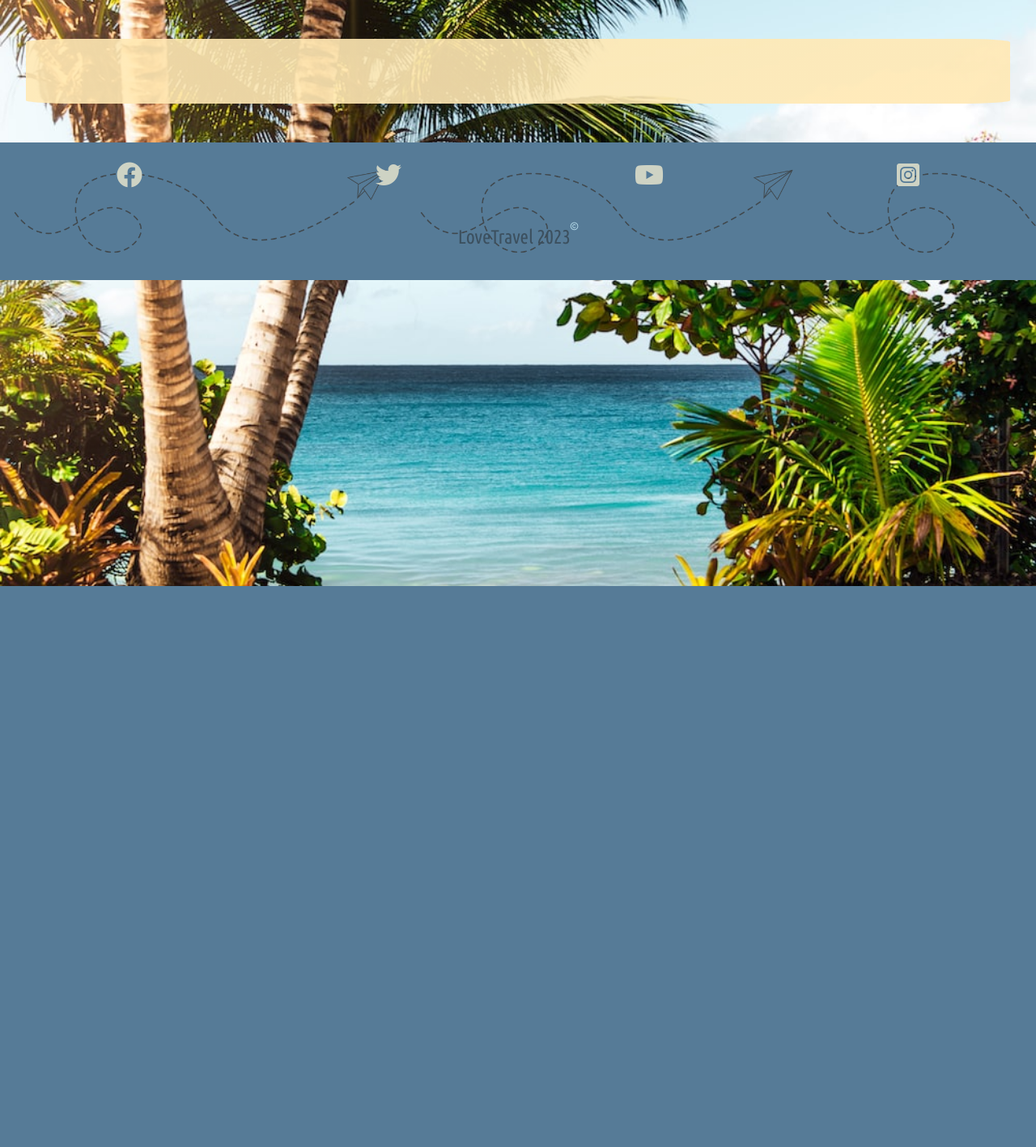
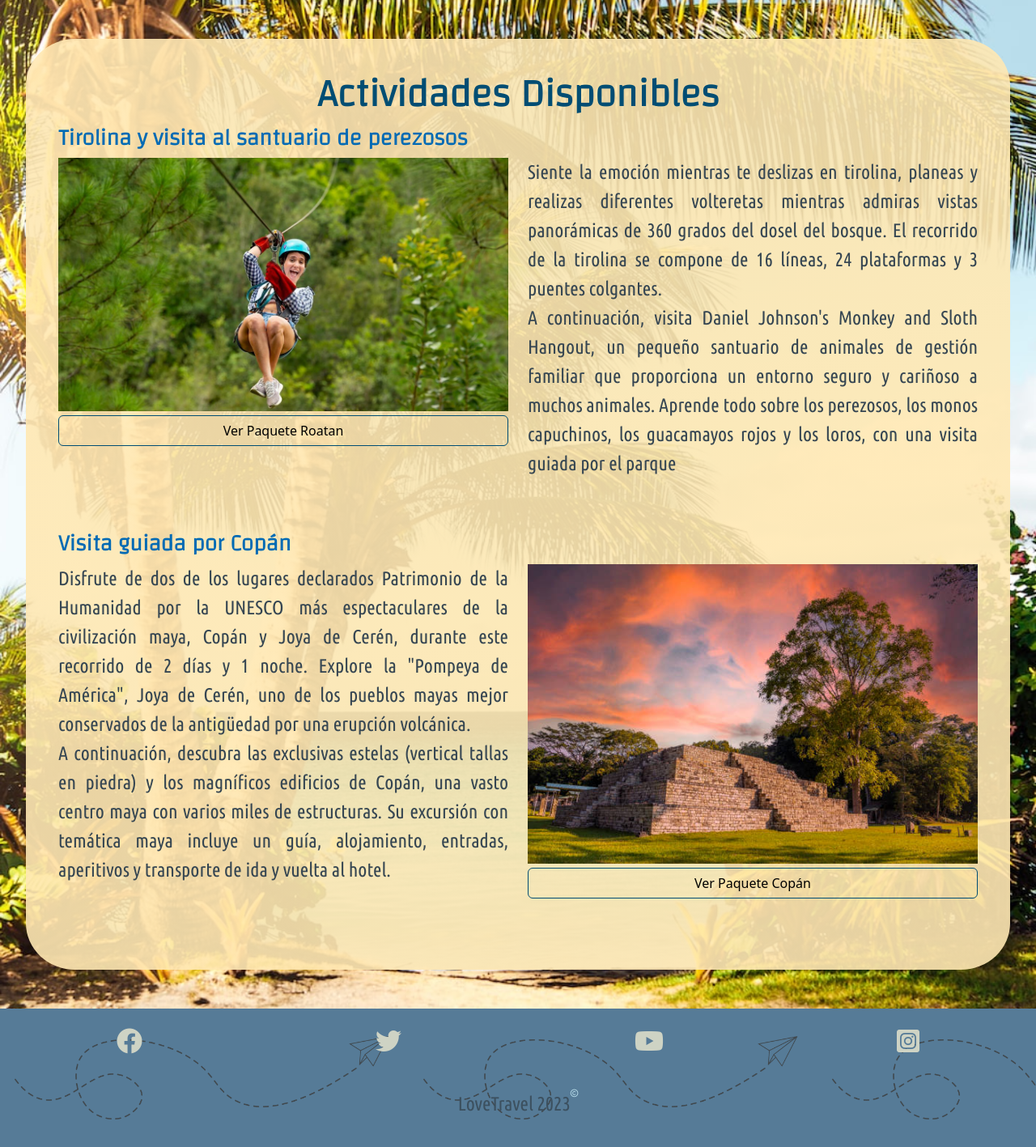
Before and after one commit to DaisyLagos/Proyecto-Agencia-Viajes, a PHP site: page /actividades.html in a window 1280 px wide. Shown: the part 76-1493 px from the top of the page at 81% size. Before the commit the page ends 800 px from the top, so only its background shows below. Run offline with PHP 8.4, Linux system fonts and the light colour scheme; some libraries are stand-ins or nearby versions.

Commit message:
pagina de actividades
primera parte

```diff
--- a/actividades.html
+++ b/actividades.html
@@ -1,5 +1,6 @@
 <!DOCTYPE html>
 <html lang="es">
+
 <head>
   <meta charset="UTF-8">
   <meta http-equiv="X-UA-Compatible" content="IE=edge">
@@ -7,13 +8,17 @@
   <!-- FavIcon -->
   <link rel="icon" type="imagen /x-icon" href="img/001-avion.png">
   <!-- Font Awesome -->
-    <link rel="stylesheet" href="https://cdnjs.cloudflare.com/ajax/libs/font-awesome/6.3.0/css/all.min.css" integrity="sha512-SzlrxWUlpfuzQ+pcUCosxcglQRNAq/DZjVsC0lE40xsADsfeQoEypE+enwcOiGjk/bSuGGKHEyjSoQ1zVisanQ==" crossorigin="anonymous" referrerpolicy="no-referrer" />
+  <link rel="stylesheet" href="https://cdnjs.cloudflare.com/ajax/libs/font-awesome/6.3.0/css/all.min.css"
+    integrity="sha512-SzlrxWUlpfuzQ+pcUCosxcglQRNAq/DZjVsC0lE40xsADsfeQoEypE+enwcOiGjk/bSuGGKHEyjSoQ1zVisanQ=="
+    crossorigin="anonymous" referrerpolicy="no-referrer" />
   <!-- Bootstrap -->
-    <link href="https://cdn.jsdelivr.net/npm/bootstrap@5.3.0-alpha1/dist/css/bootstrap.min.css" rel="stylesheet" integrity="sha384-GLhlTQ8iRABdZLl6O3oVMWSktQOp6b7In1Zl3/Jr59b6EGGoI1aFkw7cmDA6j6gD" crossorigin="anonymous">
+  <link href="https://cdn.jsdelivr.net/npm/bootstrap@5.3.0-alpha1/dist/css/bootstrap.min.css" rel="stylesheet"
+    integrity="sha384-GLhlTQ8iRABdZLl6O3oVMWSktQOp6b7In1Zl3/Jr59b6EGGoI1aFkw7cmDA6j6gD" crossorigin="anonymous">
   <!-- Google Fonts -->
   <link rel="preconnect" href="https://fonts.googleapis.com">
   <link rel="preconnect" href="https://fonts.gstatic.com" crossorigin>
-    <link href="https://fonts.googleapis.com/css2?family=Changa:wght@200&family=Ubuntu+Condensed&display=swap" rel="stylesheet">
+  <link href="https://fonts.googleapis.com/css2?family=Changa:wght@200&family=Ubuntu+Condensed&display=swap"
+    rel="stylesheet">
   <!-- FONT-FAMILY
     font-family: 'Changa', sans-serif; -- Esta es para títulos --
     font-family: 'Ubuntu Condensed', sans-serif; -- Esta es para texto normal -- -->
@@ -22,12 +27,14 @@
   <title>Actividades | Love Travel</title>
 </head>
 <!-- al navbar, está dentro de un container-fluid (Cuidado al colocar CSS) -->
+
 <body>
   <!-- INICIO NAVBAR -->
   <nav class="navbar navbar-expand-lg bg-body-tertiary">
     <div class="container-fluid">
       <a class="navbar-brand" href="index.html"> <img src="img/logo.png" alt="Logotipo" height="50rem"></a>
-          <button class="navbar-toggler" type="button" data-bs-toggle="collapse" data-bs-target="#navbarNav" aria-controls="navbarNav" aria-expanded="false" aria-label="Toggle navigation">
+      <button class="navbar-toggler" type="button" data-bs-toggle="collapse" data-bs-target="#navbarNav"
+        aria-controls="navbarNav" aria-expanded="false" aria-label="Toggle navigation">
         <span class="navbar-toggler-icon"></span>
       </button>
       <div class="collapse navbar-collapse" id="navbarNav">
@@ -51,6 +58,57 @@
   <!-- FIN NAVBAR -->
   <div class="contenedor-contenido">
     <!-- EMPEZAR EL CONTENIDO DE LA PÁGIANA AQUI -->
+    <h1 class="titulo-Actividad">Actividades Disponibles</h1>
+    <!--Actividad de Tirolina y visita a santuario de perezosos- Roatan-->
+    <section class="contenedor-actividad1">
+      <h3 class="nom-actividad">Tirolina y visita al santuario de perezosos</h3>
+      <div class="row">
+        <div class="col-md-5 col-sm-12 col-lg-6 col-xl-6">
+          <div class="imagenActividad">
+            <img src="./img/imgAct1.jpg" class="img-fluid" alt="Tirolina">
+            <a class="btn btn-outline-light" href="#" role="button">Ver Paquete Roatan</a>
+          </div>
+        </div>
+        <div class="col-md-7 col-sm-12 col-lg-6 col-lg-6">
+          <div class="contenidoAct">
+            <p>Siente la emoción mientras te deslizas en tirolina, planeas y realizas diferentes volteretas
+              mientras admiras vistas panorámicas de 360 grados del dosel del bosque. El recorrido de la
+              tirolina se compone de 16 líneas, 24 plataformas y 3 puentes colgantes.<br>
+              A continuación, visita Daniel Johnson's Monkey and Sloth Hangout, un pequeño santuario de
+              animales de gestión familiar que proporciona un entorno seguro y cariñoso a muchos animales.
+              Aprende todo sobre los perezosos, los monos capuchinos, los guacamayos rojos y los loros, con
+              una visita
+              guiada por el parque</p>
+          </div>
+        </div>
+      </div>
+    </section>
+    <br><br>
+      <!--Actividad de visita a Ruinas de Copan-->
+      <section class="contenedor-actividad2">
+        <h3 class="nom-actividad">Visita guiada por Copán</h3>
+        <div class="row">
+            <div class="col-md-7 col-sm-12 col-lg-6 col-lg-6">
+              <div class="contenidoAct">
+                <p>Disfrute de dos de los lugares declarados Patrimonio de la Humanidad por la UNESCO más
+                    espectaculares de la civilización maya, Copán y Joya de Cerén, durante este recorrido de 2 días
+                    y 1 noche. Explore la "Pompeya de América", Joya de Cerén, uno de los pueblos mayas mejor
+                    conservados de la antigüedad por una erupción volcánica.<br>A continuación, descubra las exclusivas
+                    estelas (vertical tallas en piedra) y los magníficos edificios de Copán, una vasto centro maya
+                    con varios miles de estructuras. Su excursión con temática maya incluye un guía, alojamiento,
+                    entradas, aperitivos y transporte de ida y vuelta al hotel.</p></div>
+            </div>
+            <div class="col-md-5 col-sm-12 col-lg-6 col-xl-6">
+              <div class="imagenActividad">
+                <img src="./img/imgAct2.jpg" class="img-fluid" alt="Ruinas de Copan">
+                <a class="btn btn-outline-light" href="#" role="button">Ver Paquete Copán</a>
+              </div>
+            </div>
+        </div>
+    </section>
+    <br><br>
+
+  </div>
 
   <!-- TERMINAR EL CONTENIDO DE LA PÁGIANA AQUI -->
   </div>
@@ -72,4 +130,5 @@
   </div>
 </footer>
 <!-- FIN FOOTER -->
+
 </html>
--- a/css/styles.css
+++ b/css/styles.css
@@ -74,6 +74,31 @@ p{
     font-family: 'Ubuntu Condensed', sans-serif;
 }
 
+/*Contenido Actividades*/
+.imagenActividad{
+    display: flex;
+    flex-direction: column;
+    flex-wrap: wrap;
+    align-content: space-between;
+
+}
+.contenidoAct p{
+    text-align: justify;
+}
+
+.imagenActividad .btn-outline-light{
+    --bs-btn-border-color: #004D73;
+    --bs-btn-color: var(--bs-black);
+}
+.imagenActividad a{
+    margin-top: 5px;
+}
+.imagenActividad a:hover{
+    background-color: var(--color-primario-1);
+    color: white;
+}
+
+
 
 /* Footer */
 footer{
@@ -131,4 +156,7 @@ footer .copyright i{
     html{
         font-size: 14px;
     }
+  .imagenActividad1{
+    margin-top: 2rem;
+  }
 }
```
Also changed, not shown: img/imgAct1.jpg (added), img/imgAct2.jpg (added). Lines whose indentation alone changed are shown as unchanged.
